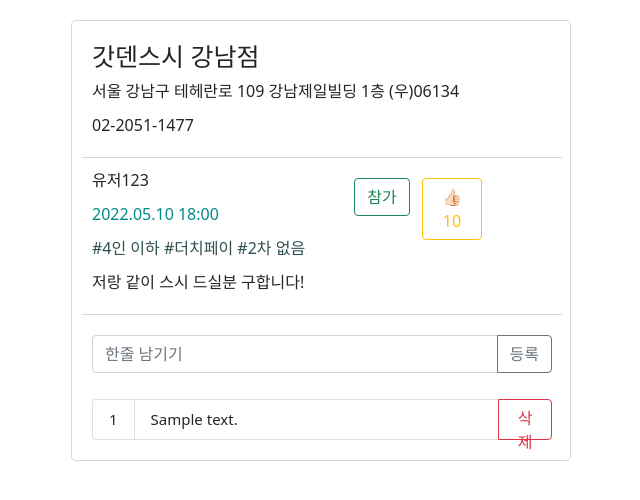
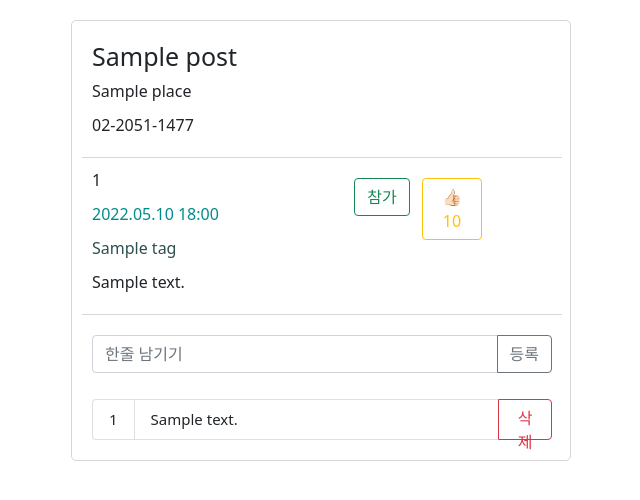
Before and after one commit to Luwin-Seo/No-Honbop, a Flask app: template templates/detail.html in a window 1280 px wide. Shown: the top 500 px of the page, without its empty margins (319-959 px from the left). Run offline with Flask 2, Linux system fonts and the light colour scheme; the template is opened without the code that fills it: most values are stand-ins (such as "Sample title", 1, 10 or a date in 2020); some libraries are stand-ins or nearby versions.

Commit message:
상세페이지 & 포스팅 연결 - close #7

```diff
--- a/app.py
+++ b/app.py
@@ -64,10 +64,10 @@ def detail(post_id):
     token_receive = request.cookies.get('mytoken')
     try:
         payload = jwt.decode(token_receive, SECRET_KEY, algorithms=['HS256'])
-        post = db.posts.find_one({"post_id": post_id})
-        comments = list(db.comments.find({}))
+        post = db.posts.find_one({"post_id": int(post_id)})
+        comments = list(db.comments.find({'post_id': post_id}))
         likes = len(list(db.likes.find({'post_id': post_id})))
-
+        print(post)
         return render_template('detail.html',
             likes = likes, post = post, comments = comments, post_id = post_id)
     except (jwt.ExpiredSignatureError, jwt.exceptions.DecodeError):
@@ -131,6 +131,9 @@ def save_img():
 
 @app.route('/posting', methods=['POST'])
 def posting():
+    token_receive = request.cookies.get('mytoken')
+    payload = jwt.decode(token_receive, SECRET_KEY, algorithms=['HS256'])
+    post_id = len(list(db.posts.find({},{'_id':False}))) + 1
     title_receive = request.form['title_give']
     place_receive = request.form['place_give']
     desc_receive = request.form['desc_give']
@@ -139,12 +142,13 @@ def posting():
     date_receive = request.form['date_give']
 
     doc = {
+        'post_id': post_id,
         'title': title_receive,
         'place': place_receive,
         'desc': desc_receive,
         'tag': tag_receive,
         'payment': payment_receive,
-        'writer': "writer_info['id']",
+        'user_id': payload['id'],
         'date': date_receive,
         'user_count': 0,
         'like': 0
@@ -236,15 +240,17 @@ def write_comment():
     try:
         payload = jwt.decode(token_receive, SECRET_KEY, algorithms=['HS256'])
         comment = request.form['comment']
+        post_id = request.form['post_id']
         index = len(list(db.comments.find({},{'_id':False}))) + 1
-
+        print('abc',post_id)
         db.comments.insert_one({
-          'index' : index,
+          'index': index,
+          'post_id': post_id,
           'user_id': payload["id"],
           'comment': comment
         })
 
-        return redirect(url_for("detail"))
+        return redirect(post_id)
     except (jwt.ExpiredSignatureError, jwt.exceptions.DecodeError):
         return redirect(url_for("login"))
 
@@ -253,13 +259,14 @@ def delete_comment():
     token_receive = request.cookies.get('mytoken')
     try:
         payload = jwt.decode(token_receive, SECRET_KEY, algorithms=['HS256'])
+        post_id = request.form['post_id']
 
         db.comments.delete_many({
           'index' : int(request.form['index']),
           'user_id': payload['id']
         })
 
-        return redirect(url_for("detail"))
+        return redirect(post_id)
     except (jwt.ExpiredSignatureError, jwt.exceptions.DecodeError):
         return redirect(url_for("login"))
 
--- a/templates/detail.html
+++ b/templates/detail.html
@@ -19,8 +19,8 @@
     <body>
       <div id="item_info">
         <div id="store">
-          <h1>갓덴스시 강남점</h1>
-          <p>서울 강남구 테헤란로 109 강남제일빌딩 1층 (우)06134</p>
+          <h1>{{post.title}}</h1>
+          <p>{{post.place}}</p>
           <p>02-2051-1477</p>
         </div>
         <div id="user">
@@ -33,14 +33,15 @@
             <button type="submit" class="btn btn-outline-warning">👍🏻 {{likes}}</button>
           </form>
           <i class="bi bi-hand-thumbs-up"></i>
-          <p class="user_id">유저123</p>
+          <p class="user_id">{{post.user_id}}</p>
           <p class="date">2022.05.10 18:00</p>
-          <p class="tags">#4인 이하 #더치페이 #2차 없음</p>
-          <p>저랑 같이 스시 드실분 구합니다!</p>
+          <p class="tags">{{post.tag}}</p>
+          <p>{{post.desc}}</p>
         </div>
         <form id='write' action='/detail/write' method='post'>
           <div class="input-group mb-3">
             <input type="text" class="form-control" placeholder="한줄 남기기" name="comment">
+            <input type="hidden" name="post_id" value={{post_id}}>
             <button class="btn btn-outline-secondary" type="submit" id="button-addon2">등록</button>
           </div>
         </form>
@@ -54,6 +55,7 @@
               <li class="list-group-item">{{comment.comment}}</li>
               <li class="list-group-item delete-li">
                 <form class='delete' action='/detail/delete' method='post'>
+                  <input type="hidden" name="post_id" value={{post_id}}>
                   <input type='hidden' name='index' value={{comment.index}}></input>
                   <button type="submit" class="btn btn-outline-danger">삭제</button>
                 </form>
```
